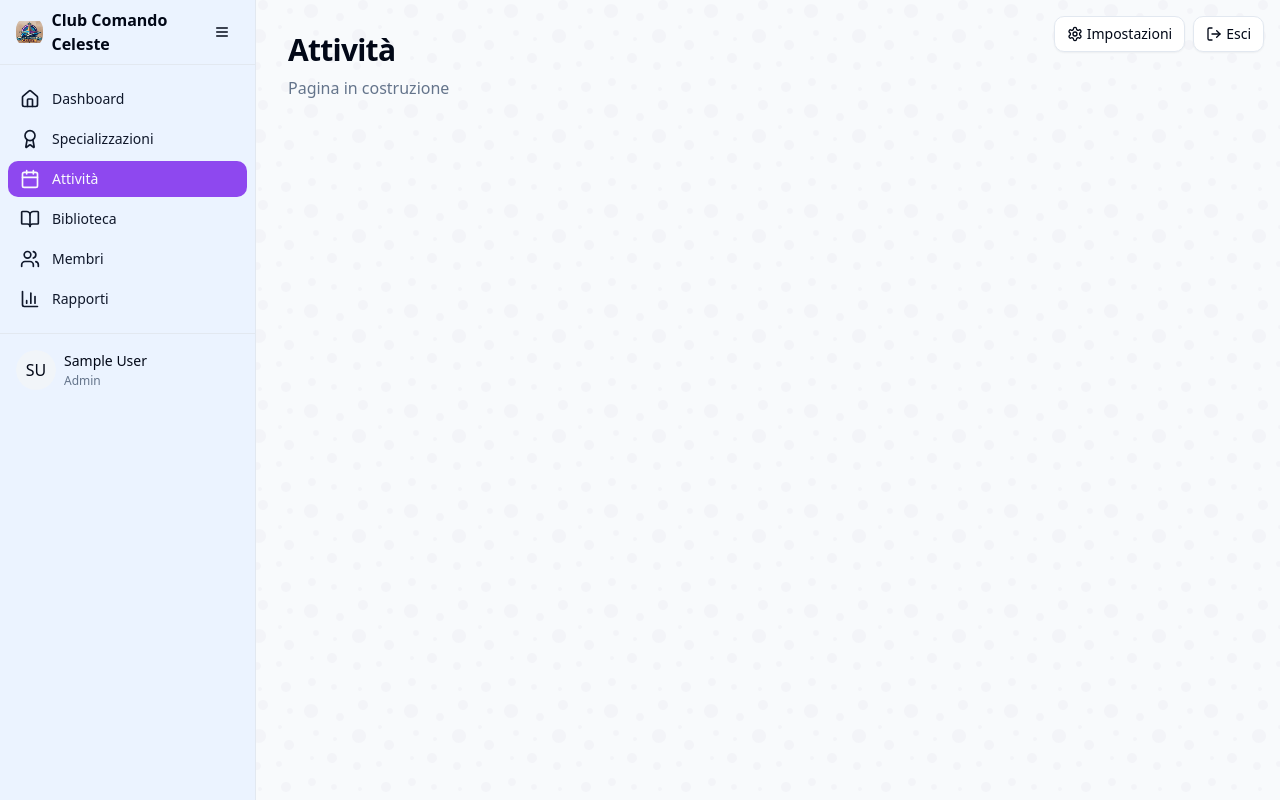
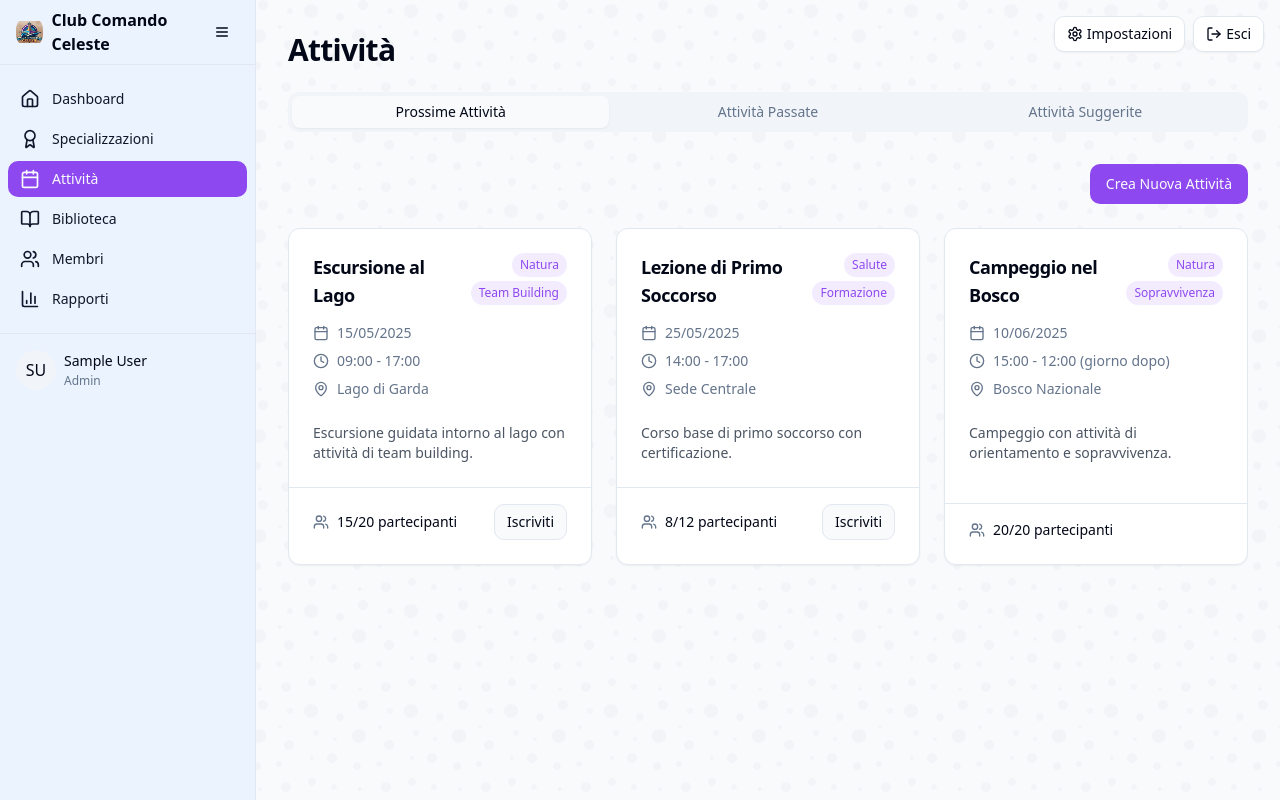
Before and after one commit to helpdesk270/scoutmanagers, a React (Vite) app: page /attivita in a window 1280 px wide. Built offline with nearby package versions, Linux system fonts and the light colour scheme; sample sign-in values are in the browser's storage.

Commit message:
feat: Implement Attività page

```diff
--- a/src/App.tsx
+++ b/src/App.tsx
@@ -15,6 +15,7 @@ import Dashboard from "./pages/Dashboard";
 import Specializzazioni from "./pages/Specializzazioni";
 import Membri from "./pages/Membri";
 import Biblioteca from "./pages/Biblioteca";
+import Attivita from "./pages/Attivita";
 import AccessoDenied from "./pages/AccessoDenied";
 import NotFound from "./pages/NotFound";
 
@@ -63,7 +64,7 @@ const App = () => (
               </ProtectedRoute>
             } />
 
-            {/* Biblioteca route using our new component */}
+            {/* Biblioteca route */}
             <Route path="/biblioteca" element={
               <ProtectedRoute>
                 <Sidebar>
@@ -72,17 +73,16 @@ const App = () => (
               </ProtectedRoute>
             } />
 
-            {/* Placeholder routes for future implementation */}
+            {/* Attività route using our new component */}
             <Route path="/attivita" element={
               <ProtectedRoute>
                 <Sidebar>
-                  <div className="container py-8">
-                    <h1 className="text-3xl font-bold">Attività</h1>
-                    <p className="text-muted-foreground mt-2">Pagina in costruzione</p>
-                  </div>
+                  <Attivita />
                 </Sidebar>
               </ProtectedRoute>
             } />
+
+            {/* Placeholder routes for future implementation */}
             <Route path="/rapporti" element={
               <ProtectedRoute allowedRoles={["direttore", "admin"]}>
                 <Sidebar>
--- /dev/null
+++ b/src/pages/Attivita.tsx
@@ -0,0 +1,250 @@
+
+import React, { useState } from "react";
+import {
+  Tabs,
+  TabsList,
+  TabsTrigger,
+  TabsContent,
+} from "@/components/ui/tabs";
+import {
+  Card,
+  CardContent,
+  CardDescription,
+  CardFooter,
+  CardHeader,
+  CardTitle,
+} from "@/components/ui/card";
+import { Calendar, Clock, MapPin, Users, Award } from "lucide-react";
+import { Button } from "@/components/ui/button";
+import { useAuth } from "@/context/AuthContext";
+import { ScrollArea } from "@/components/ui/scroll-area";
+
+type Activity = {
+  id: string;
+  title: string;
+  date: string;
+  time: string;
+  location: string;
+  description: string;
+  participants: number;
+  maxParticipants: number;
+  type: "prossima" | "passata" | "suggerita";
+  badges?: string[];
+};
+
+// Sample data for activities
+const activities: Activity[] = [
+  {
+    id: "1",
+    title: "Escursione al Lago",
+    date: "15/05/2025",
+    time: "09:00 - 17:00",
+    location: "Lago di Garda",
+    description: "Escursione guidata intorno al lago con attività di team building.",
+    participants: 15,
+    maxParticipants: 20,
+    type: "prossima",
+    badges: ["Natura", "Team Building"]
+  },
+  {
+    id: "2",
+    title: "Lezione di Primo Soccorso",
+    date: "25/05/2025",
+    time: "14:00 - 17:00",
+    location: "Sede Centrale",
+    description: "Corso base di primo soccorso con certificazione.",
+    participants: 8,
+    maxParticipants: 12,
+    type: "prossima",
+    badges: ["Salute", "Formazione"]
+  },
+  {
+    id: "3",
+    title: "Campeggio nel Bosco",
+    date: "10/06/2025",
+    time: "15:00 - 12:00 (giorno dopo)",
+    location: "Bosco Nazionale",
+    description: "Campeggio con attività di orientamento e sopravvivenza.",
+    participants: 20,
+    maxParticipants: 20,
+    type: "prossima",
+    badges: ["Natura", "Sopravvivenza"]
+  },
+  {
+    id: "4",
+    title: "Pulizia del Parco",
+    date: "12/03/2025",
+    time: "10:00 - 14:00",
+    location: "Parco Comunale",
+    description: "Attività di volontariato per la pulizia del parco cittadino.",
+    participants: 18,
+    maxParticipants: 25,
+    type: "passata",
+    badges: ["Ambiente", "Volontariato"]
+  },
+  {
+    id: "5",
+    title: "Torneo di Orienteering",
+    date: "28/02/2025",
+    time: "09:30 - 16:00",
+    location: "Riserva Naturale",
+    description: "Competizione di orienteering tra gruppi.",
+    participants: 30,
+    maxParticipants: 30,
+    type: "passata",
+    badges: ["Sport", "Orientamento"]
+  },
+  {
+    id: "6",
+    title: "Workshop di Nodi",
+    date: "20/06/2025",
+    time: "16:00 - 18:00",
+    location: "Sede Centrale",
+    description: "Impara i nodi essenziali per le attività all'aperto.",
+    participants: 0,
+    maxParticipants: 15,
+    type: "suggerita",
+    badges: ["Tecnica", "Manualità"]
+  },
+  {
+    id: "7",
+    title: "Visita all'Osservatorio",
+    date: "15/07/2025",
+    time: "21:00 - 00:00",
+    location: "Osservatorio Astronomico",
+    description: "Osservazione delle stelle e pianeti con astronomi professionisti.",
+    participants: 0,
+    maxParticipants: 20,
+    type: "suggerita",
+    badges: ["Astronomia", "Educazione"]
+  }
+];
+
+const Attivita: React.FC = () => {
+  const { user } = useAuth();
+  const [activeTab, setActiveTab] = useState("prossime");
+
+  const isAdminOrDirector = user?.role === "direttore" || user?.role === "admin";
+
+  const filteredActivities = activities.filter(activity => {
+    if (activeTab === "prossime") return activity.type === "prossima";
+    if (activeTab === "passate") return activity.type === "passata";
+    if (activeTab === "suggerite") return activity.type === "suggerita";
+    return false;
+  });
+
+  return (
+    <div className="container max-w-full overflow-x-hidden py-8">
+      <h1 className="text-3xl font-bold mb-6">Attività</h1>
+
+      <Tabs defaultValue="prossime" onValueChange={setActiveTab} className="w-full">
+        <TabsList className="grid w-full grid-cols-3 mb-8">
+          <TabsTrigger value="prossime" className="text-xs md:text-sm">Prossime Attività</TabsTrigger>
+          <TabsTrigger value="passate" className="text-xs md:text-sm">Attività Passate</TabsTrigger>
+          <TabsTrigger value="suggerite" className="text-xs md:text-sm">Attività Suggerite</TabsTrigger>
+        </TabsList>
+
+        {["prossime", "passate", "suggerite"].map((tabValue) => (
+          <TabsContent key={tabValue} value={tabValue} className="space-y-6">
+            {tabValue === "prossime" && isAdminOrDirector && (
+              <div className="flex justify-end mb-4">
+                <Button className="flex items-center gap-2">
+                  <span className="hidden sm:inline">Crea Nuova Attività</span>
+                  <span className="sm:hidden">Nuova</span>
+                </Button>
+              </div>
+            )}
+
+            {filteredActivities.length === 0 ? (
+              <Card>
+                <CardContent className="py-10 text-center">
+                  <p className="text-muted-foreground">Nessuna attività {
+                    tabValue === "prossime" ? "imminente" :
+                    tabValue === "passate" ? "passata" : "suggerita"
+                  } disponibile al momento.</p>
+                </CardContent>
+              </Card>
+            ) : (
+              <ScrollArea className="w-full">
+                <div className="grid grid-cols-1 md:grid-cols-2 lg:grid-cols-3 gap-6 pb-6">
+                  {filteredActivities.map((activity) => (
+                    <Card key={activity.id} className="w-full h-full flex flex-col">
+                      <CardHeader>
+                        <div className="flex justify-between items-start">
+                          <CardTitle className="text-lg">{activity.title}</CardTitle>
+                          {activity.badges && (
+                            <div className="flex flex-wrap gap-1 justify-end">
+                              {activity.badges.map((badge) => (
+                                <span
+                                  key={badge}
+                                  className="bg-primary/10 text-primary text-xs px-2 py-1 rounded-full"
+                                >
+                                  {badge}
+                                </span>
+                              ))}
+                            </div>
+                          )}
+                        </div>
+                        <CardDescription>
+                          <div className="flex flex-col gap-2 mt-2">
+                            <div className="flex items-center gap-2">
+                              <Calendar className="h-4 w-4 text-muted-foreground" />
+                              <span className="text-sm">{activity.date}</span>
+                            </div>
+                            <div className="flex items-center gap-2">
+                              <Clock className="h-4 w-4 text-muted-foreground" />
+                              <span className="text-sm">{activity.time}</span>
+                            </div>
+                            <div className="flex items-center gap-2">
+                              <MapPin className="h-4 w-4 text-muted-foreground" />
+                              <span className="text-sm">{activity.location}</span>
+                            </div>
+                          </div>
+                        </CardDescription>
+                      </CardHeader>
+                      <CardContent className="flex-grow">
+                        <p className="text-sm text-gray-600">{activity.description}</p>
+                      </CardContent>
+                      <CardFooter className="flex flex-col space-y-4 pt-4 border-t">
+                        <div className="flex items-center justify-between w-full">
+                          <div className="flex items-center gap-2">
+                            <Users className="h-4 w-4 text-muted-foreground" />
+                            <span className="text-sm">
+                              {activity.participants}/{activity.maxParticipants} partecipanti
+                            </span>
+                          </div>
+
+                          {activity.participants < activity.maxParticipants && activity.type === "prossima" && (
+                            <Button size="sm" variant={
+                              activity.participants > 0 ? "outline" : "default"
+                            }>
+                              {activity.participants > 0 ? "Iscriviti" : "Partecipa"}
+                            </Button>
+                          )}
+
+                          {activity.type === "passata" && (
+                            <Button size="sm" variant="outline">
+                              Dettagli
+                            </Button>
+                          )}
+
+                          {activity.type === "suggerita" && (
+                            <Button size="sm">
+                              Vota
+                            </Button>
+                          )}
+                        </div>
+                      </CardFooter>
+                    </Card>
+                  ))}
+                </div>
+              </ScrollArea>
+            )}
+          </TabsContent>
+        ))}
+      </Tabs>
+    </div>
+  );
+};
+
+export default Attivita;
```
